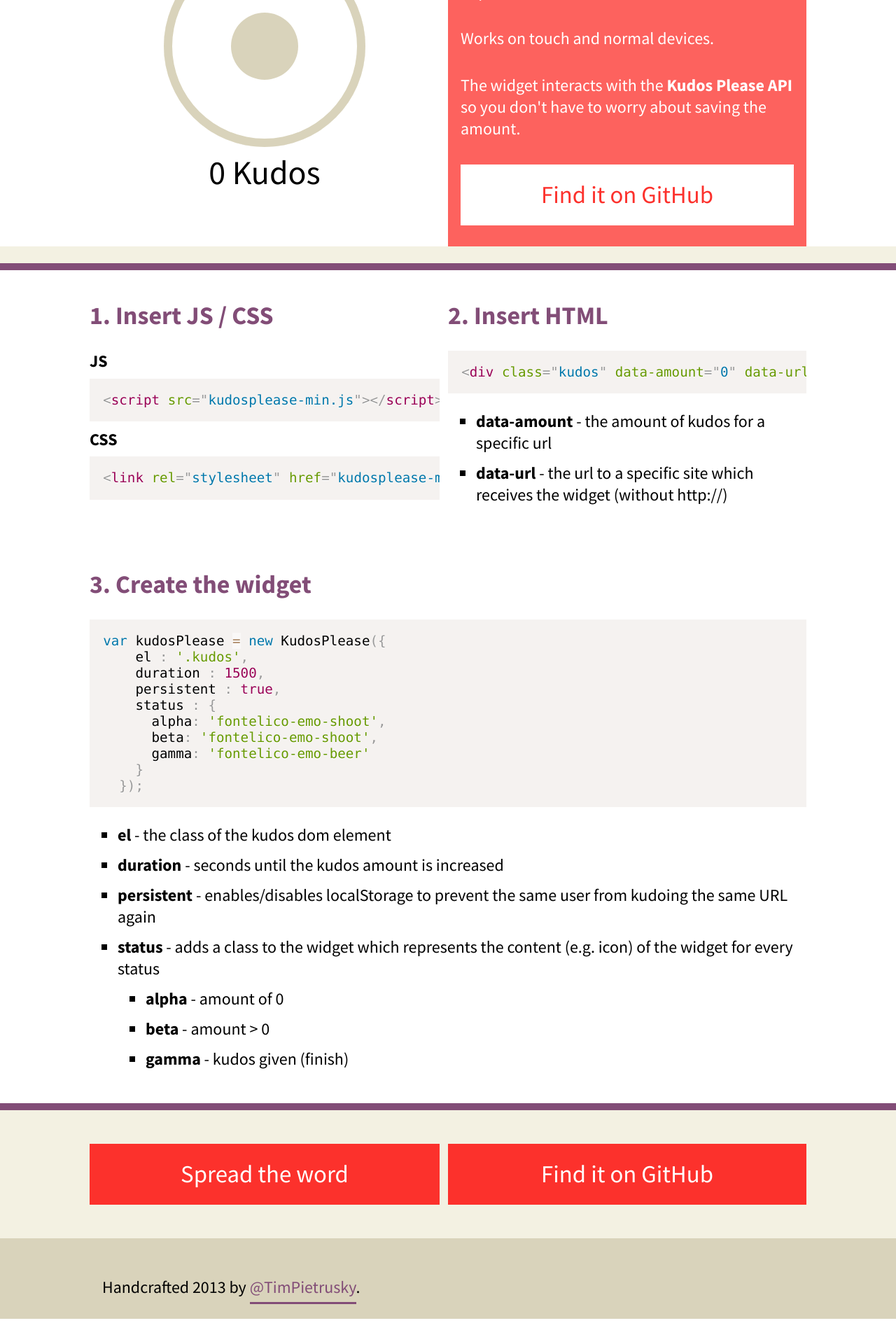
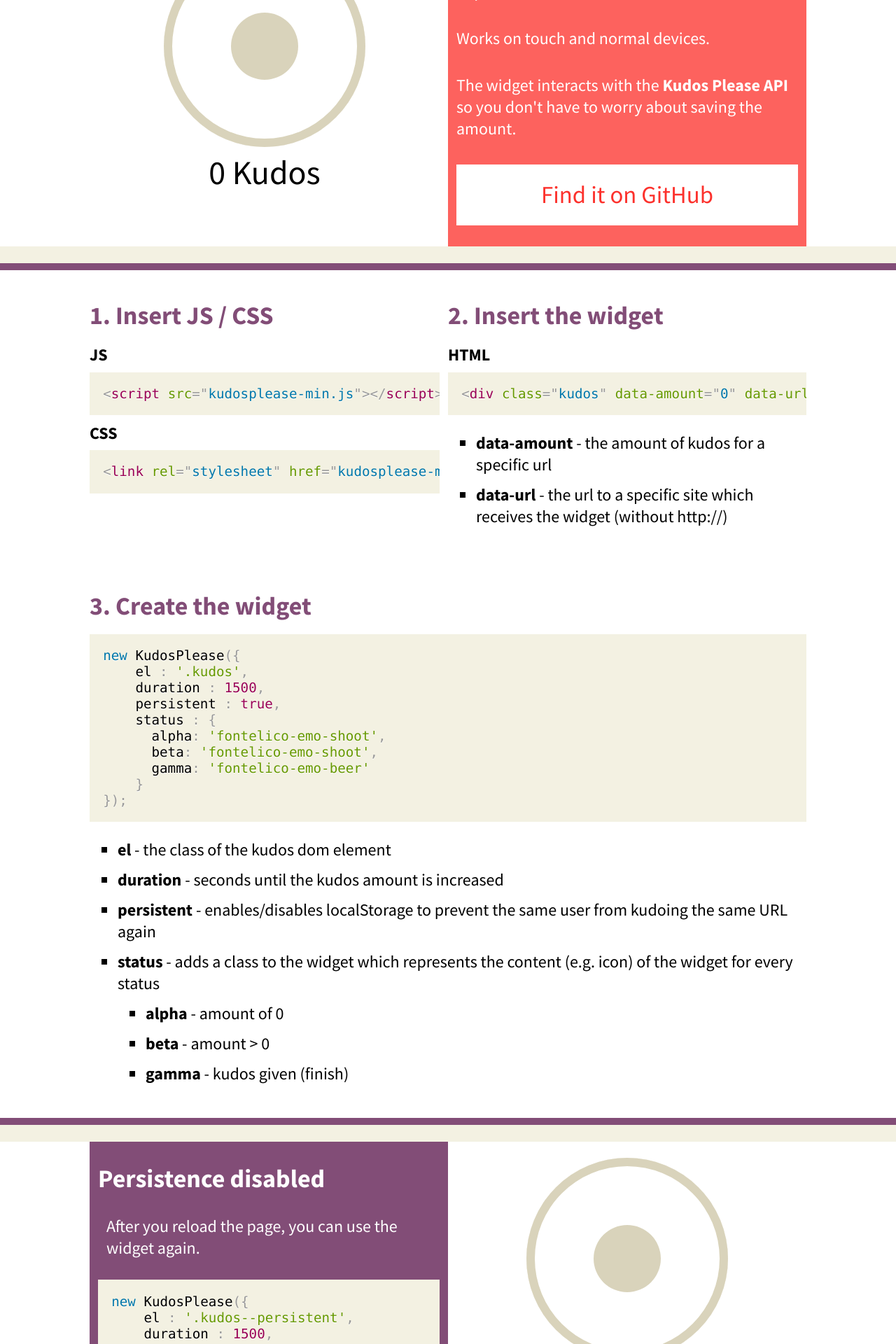
Before and after one commit to TimPietrusky/KudosPlease, a PHP site: page / in a window 1280 px wide. Shown: the part 320-2240 px from the top of the page at 70% size. Before the commit the page ends 2204 px from the top, so only its background shows below. Run offline with PHP 8.4, Linux system fonts and the light colour scheme.

Commit message:
Improved persistence and added some examples.

```diff
--- a/app/code/KudosPlease.php
+++ b/app/code/KudosPlease.php
@@ -32,12 +32,12 @@ class KudosPlease {
    */
   protected function connect() {
     // Connect to db
-    $this->link = mysql_connect('localhost', 'user', 'password');
+    $this->link = mysql_connect('localhost', '24963m27407_5', 'xfdLLYYm');
     if (!$this->link) {
       die(mysql_error());
     }
 
-    mysql_select_db('database', $this->link);
+    mysql_select_db('24963m27407_5', $this->link);
   }
 
   /**
@@ -60,6 +60,7 @@ class KudosPlease {
     // Create new row for the unkown url
     if (empty($row->kudos)) {
       $query = 'INSERT IGNORE INTO kudosplease (url, kudos) VALUES (\'' . $this->url . '\', 0)';
+      mysql_query($query, $this->link);
       $this->output = 0;
 
     // Show the amount
--- a/css/style.scss
+++ b/css/style.scss
@@ -4,6 +4,13 @@
  * Assets
  */
 @import "assets/assets";
+
+/*
+ * prism
+ */
+pre[class*="language-"] {
+  background:$color-epsilon;
+}
 
 /*
  * Kudos Please widget
@@ -40,9 +47,7 @@ h1 {
 
 h2 {
   color:$color-gamma;
-  border-bottom:.25em solid #fff;
-  padding: 0 0 .25em 0;
-  margin:.5em 0 .25em 0;
+  margin:.5em 0 .5em 0;
 }
 
 a {
@@ -100,7 +105,7 @@ img {
 }
 
 p {
-  padding:.25em .75em;
+  padding:.25em .5em;
 }
 
 pre {
@@ -136,6 +141,7 @@ article[data-high="2"] {
   background:#fff;
 
   > section {
+    &.section--alpha {
       background:$color-alpha;
 
       div[data-type="1"] {
@@ -152,6 +158,34 @@ article[data-high="2"] {
         padding-top:.5em;
         float:right;
         min-height:16em;
+      }
+    }
+
+    &.section--beta {
+      background:$color-gamma;
+
+      h2 {
+        color:#fff;
+      }
+
+      div[data-type="1"] {
+        position:absolute;
+        right:0;
+        background:#fff;
+        padding-top: .25em;
+
+        @include breakpoint(baby-bear) {
+          position:relative;
+          right:auto;
+        }
+      }
+
+      div[data-type="2"] {
+        padding-top:.5em;
+        padding-left:.5em;
+        float:left;
+        min-height:16em;
+      }
     }
   }
 }
--- a/index.php
+++ b/index.php
@@ -38,15 +38,14 @@
   </article>
 
   <article data-high="2">
-    <section data-cols="2">
+    <section data-cols="2" class="section--alpha">
       <div data-type="1">
-        <div class="kudos" data-amount="0" data-url="kudosplease.com"></div>
+        <div class="kudos kudos--default" data-amount="0" data-url="kudosplease.com"></div>
       </div>
       <div data-type="2">
-        <p>An one-element <b>kudos widget</b> with no dependencies.</p>
+        <p>A one-element <b>kudos widget</b> with no dependencies.</p>
         <p>Works on touch and normal devices. </p>
         <p>The widget interacts with the <b>Kudos Please API</b> so you don't have to worry about saving the amount.</p>
-
         <p>
           <a href="https://github.com/TimPietrusky/KudosPlease" target="_blank">
           <button class="button--alpha">Find it on GitHub</button>
@@ -66,7 +65,8 @@
         <pre><code class="language-markup">&lt;link rel="stylesheet" href="kudosplease-min.css"></code></pre>
       </div>
       <div data-type="2">
-        <h2>2. Insert HTML</h2>
+        <h2>2. Insert the widget</h2>
+        <b>HTML</b>
         <pre><code class="language-markup">&lt;div class="kudos" data-amount="0" data-url="domain.tld/my-awesome-article">&lt;/div></code></pre>
         <ul>
           <li><b>data-amount</b> - the amount of kudos for a specific url</li>
@@ -79,7 +79,7 @@
       <div data-type="3">
 
         <h2>3. Create the widget</h2>
-<pre><code class="language-javascript">var kudosPlease = new KudosPlease({
+        <pre><code class="language-javascript">new KudosPlease({
     el : '.kudos',
     duration : 1500,
     persistent : true,
@@ -88,7 +88,7 @@
       beta: 'fontelico-emo-shoot',
       gamma: 'fontelico-emo-beer'
     }
-  });</code></pre>
+});</code></pre>
         <ul>
           <li><b>el</b> - the class of the kudos dom element</li>
           <li><b>duration</b> - seconds until the kudos amount is increased</li>
@@ -102,6 +102,31 @@
             </ul>
           </li>
         </ul>
+      </div>
+    </section>
+  </article>
+
+  <article data-high="2">
+    <section data-cols="2" class="section--beta">
+      <div data-type="2">
+        <h2>Persistence disabled</h2>
+        <p>
+          After you reload the page, you can use the widget again.
+        </p>
+
+<pre><code class="language-javascript">new KudosPlease({
+    el : '.kudos--persistent',
+    duration : 1500,
+    persistent : false,
+    status : {
+      alpha: '',
+      beta: '',
+      gamma: 'fontelico-emo-beer'
+    }
+});</code></pre>
+      </div>
+      <div data-type="1">
+        <div class="kudos kudos--persistent" data-amount="0" data-url="kudosplease.com/persistent"></div>
       </div>
     </section>
   </article>
--- a/js/kudosplease.js
+++ b/js/kudosplease.js
@@ -13,14 +13,11 @@
   # timpietrusky.com
 **/
 
-KudosPlease = (function() {
-
-  var _$;
+KudosPlease = function() {
 
   // Constructor
   function KudosPlease(args) {
     _$ = this;
-
     // All widgets
     this.elements = document.querySelectorAll(args.el);
     // Set the status
@@ -31,8 +28,6 @@ KudosPlease = (function() {
     this.duration = args.duration;
     // setTimeout-ID's
     this.timer = {};
-    // @TODO [TimPietrusky] - This should be an array
-    this.currentStatus = '';
 
     for (var i = 0; i < this.elements.length; i++) {
       var el = this.elements[i];
@@ -68,6 +63,8 @@ KudosPlease = (function() {
         this.finish(el);
       }
     }
+
+    return this;
   };
 
   /*
@@ -127,9 +124,13 @@ KudosPlease = (function() {
    */
   KudosPlease.prototype.changeStatus = function(el, state) {
     if (_$.status != undefined) {
-      _$.removeClass(el, _$.currentStatus);
+
+      if (el.getAttribute('data-status') != undefined) {
+        _$.removeClass(el, _$.status[el.getAttribute('data-status')]);
+      }
+
       _$.addClass(el, _$.status[state]);
-      _$.currentStatus = _$.status[state];
+      el.setAttribute('data-status', state);
     }
   };
 
@@ -218,7 +219,7 @@ KudosPlease = (function() {
     var result = _$.elements[id].getAttribute('data-amount') || 0;
 
     if (_$.persistent) {
-      if ((amount = localStorage.getItem('kudos:saved:' + _$.elements[id].getAttribute('data-url'))) != null) {
+      if ((amount = localStorage.getItem('kudos:saved:' + _$.elements[id].getAttribute('data-url'))) != undefined) {
         result = amount;
       }
     }
@@ -232,7 +233,8 @@ KudosPlease = (function() {
    * via php & mysql
    */
   KudosPlease.prototype.request = function(el, type) {
-    var xhr;
+    var xhr,
+        kudos = _$;
 
     // Initialize
     try {
@@ -241,7 +243,7 @@ KudosPlease = (function() {
      xhr = new XMLHttpRequest();
     }
 
-    // Change the amount
+    // Response received
     xhr.onreadystatechange = function() {
       if (xhr.readyState == 4 && xhr.status == 200) {
         var amount = xhr.responseText;
@@ -249,18 +251,18 @@ KudosPlease = (function() {
 
         if (type == 'GET') {
           // Set status based on amount
-          _$.changeStatus(el, amount == 0 ? 'alpha' : 'beta');
+          kudos.changeStatus(el, amount == 0 ? 'alpha' : 'beta');
 
           // When persistence is activated and a value was saved for the URL,
           // the kudos widget is in status gamma (finished)
-          if (_$.persistent
+          if (kudos.persistent
            && localStorage.getItem('kudos:saved:' + el.getAttribute('data-url')) != null) {
-            _$.changeStatus(el, 'gamma');
+            kudos.changeStatus(el, 'gamma');
           }
         }
 
         if (type == 'POST') {
-          _$.save(el, amount);
+          kudos.save(el, amount);
         }
       }
     }
@@ -277,4 +279,4 @@ KudosPlease = (function() {
   });
 
   return KudosPlease;
-})();
+}();
--- a/js/main.js
+++ b/js/main.js
@@ -4,8 +4,8 @@ r(function() {
   /*
    * Create Kudos Please widget
    */
-  var kudosPlease = new KudosPlease({
-    el : '.kudos',
+  new KudosPlease({
+    el : '.kudos--default',
     duration : 1500,
     persistent : true,
     status : {
@@ -14,4 +14,18 @@ r(function() {
       gamma: 'fontelico-emo-beer'
     }
   });
+
+  /*
+   * Create a Kudos Please widget and disable persistence
+   */
+  new KudosPlease({
+    el : '.kudos--persistent',
+    duration : 1500,
+    persistent : false,
+    status : {
+      alpha: '',
+      beta: '',
+      gamma: 'fontelico-emo-beer'
+    }
+  });
 });
```
Also changed, not shown: css/style.css, js/kudosplease-min.js, js/main-min.js. Lines whose indentation alone changed are shown as unchanged.
